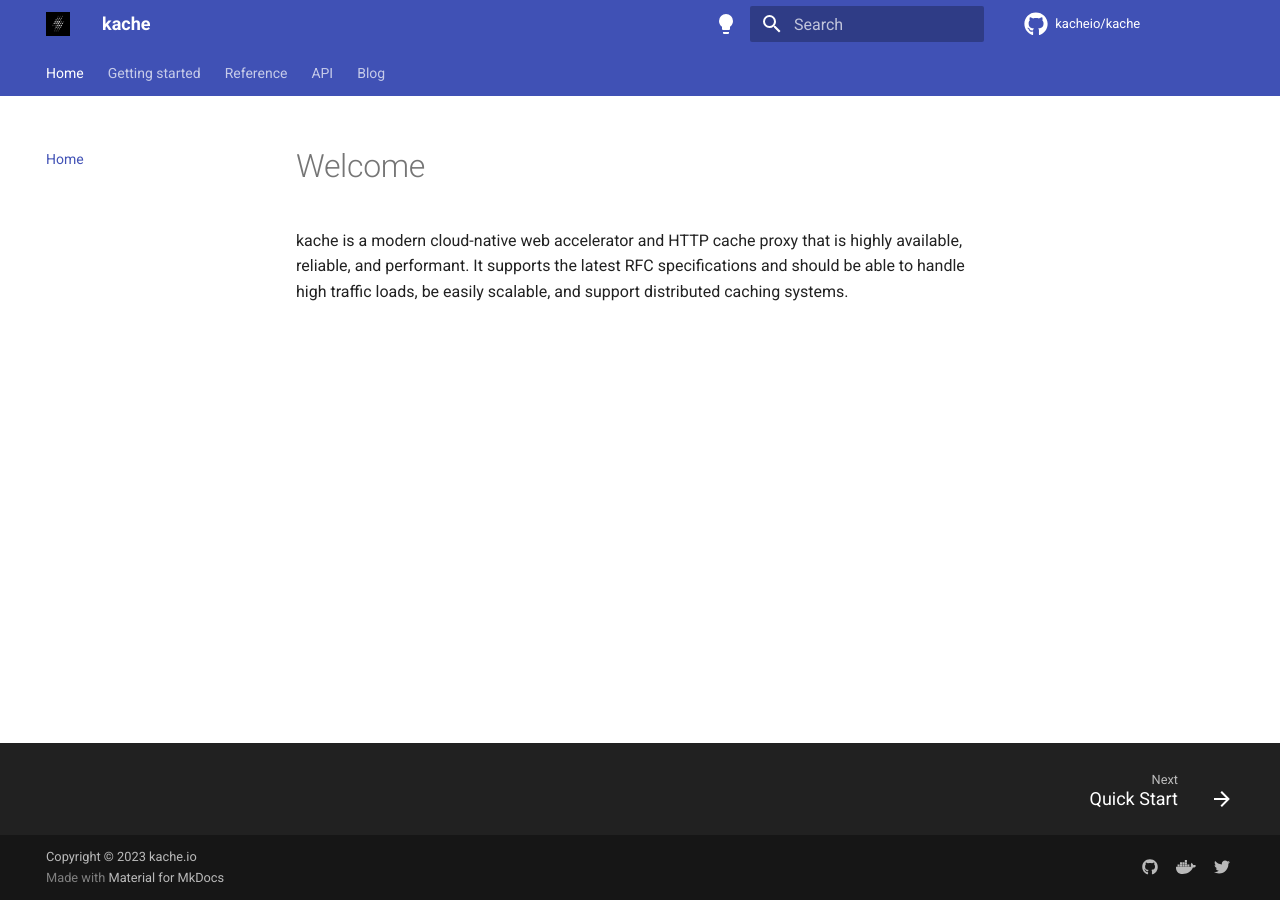
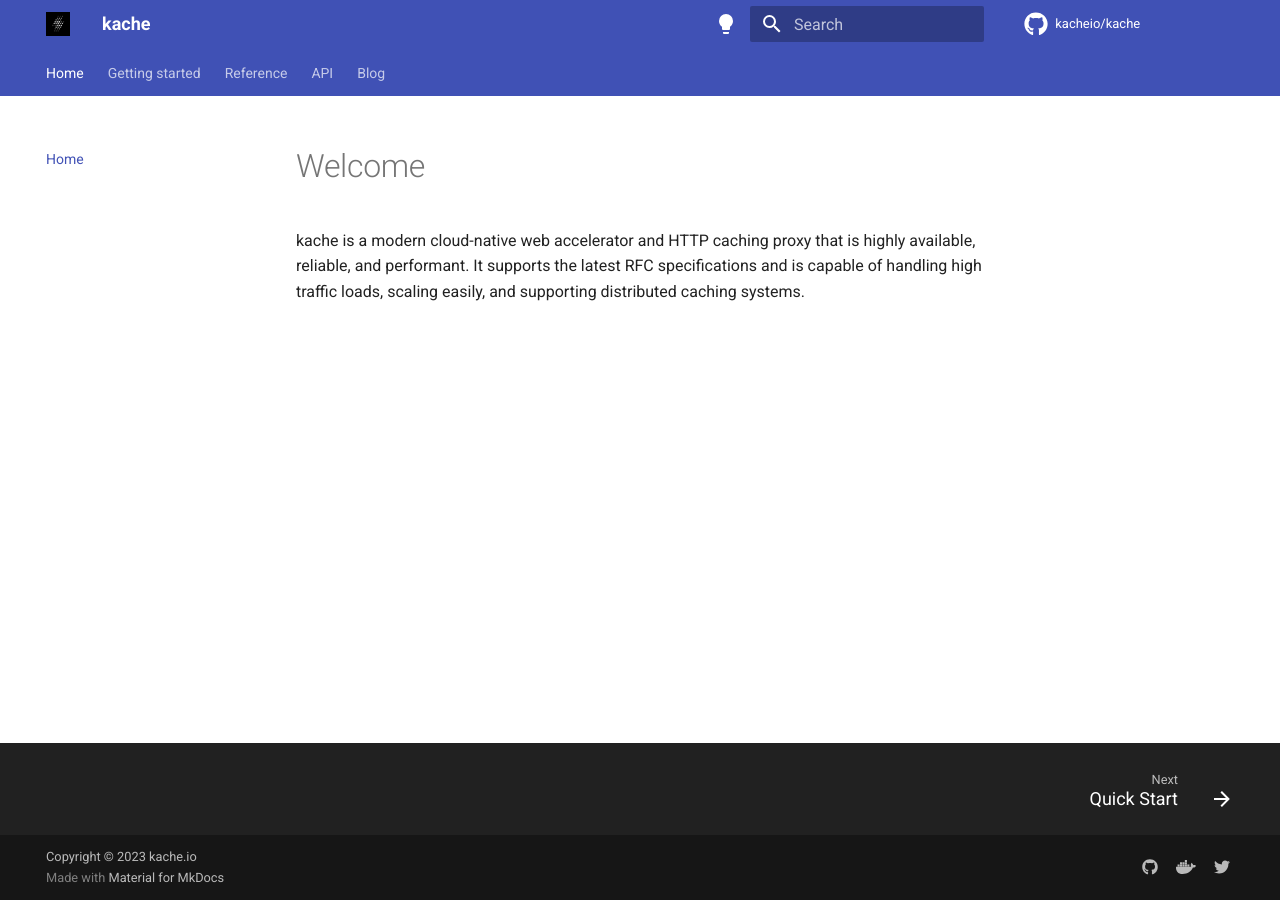
Before and after one commit to kacheio/docs, an MkDocs documentation site: the page built from docs/index.md, in a window 1280 px wide. Built offline with MkDocs 1.6.1 and Material for MkDocs 9.7.7, drawn with Linux system fonts in a browser that asks for light colours; comment, search, counter and statistics services are not loaded.

Commit message:
Update project description

```diff
--- a/docs/index.md
+++ b/docs/index.md
@@ -1,3 +1,3 @@
 # Welcome
 
-kache is a modern cloud-native web accelerator and HTTP cache proxy that is highly available, reliable, and performant. It supports the latest RFC specifications and should be able to handle high traffic loads, be easily scalable, and support distributed caching systems.
+kache is a modern cloud-native web accelerator and HTTP caching proxy that is highly available, reliable, and performant. It supports the latest RFC specifications and is capable of handling high traffic loads, scaling easily, and supporting distributed caching systems.
```
